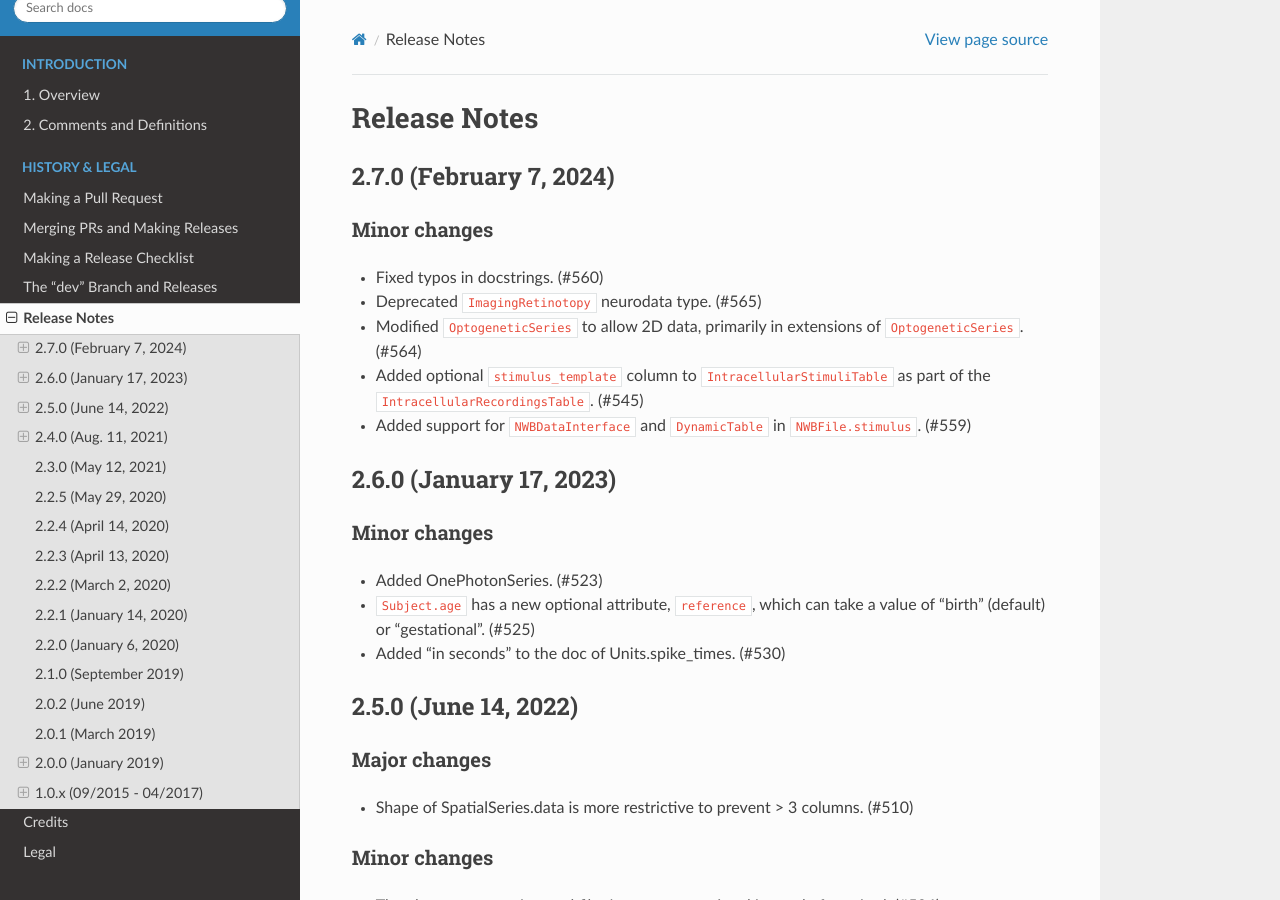
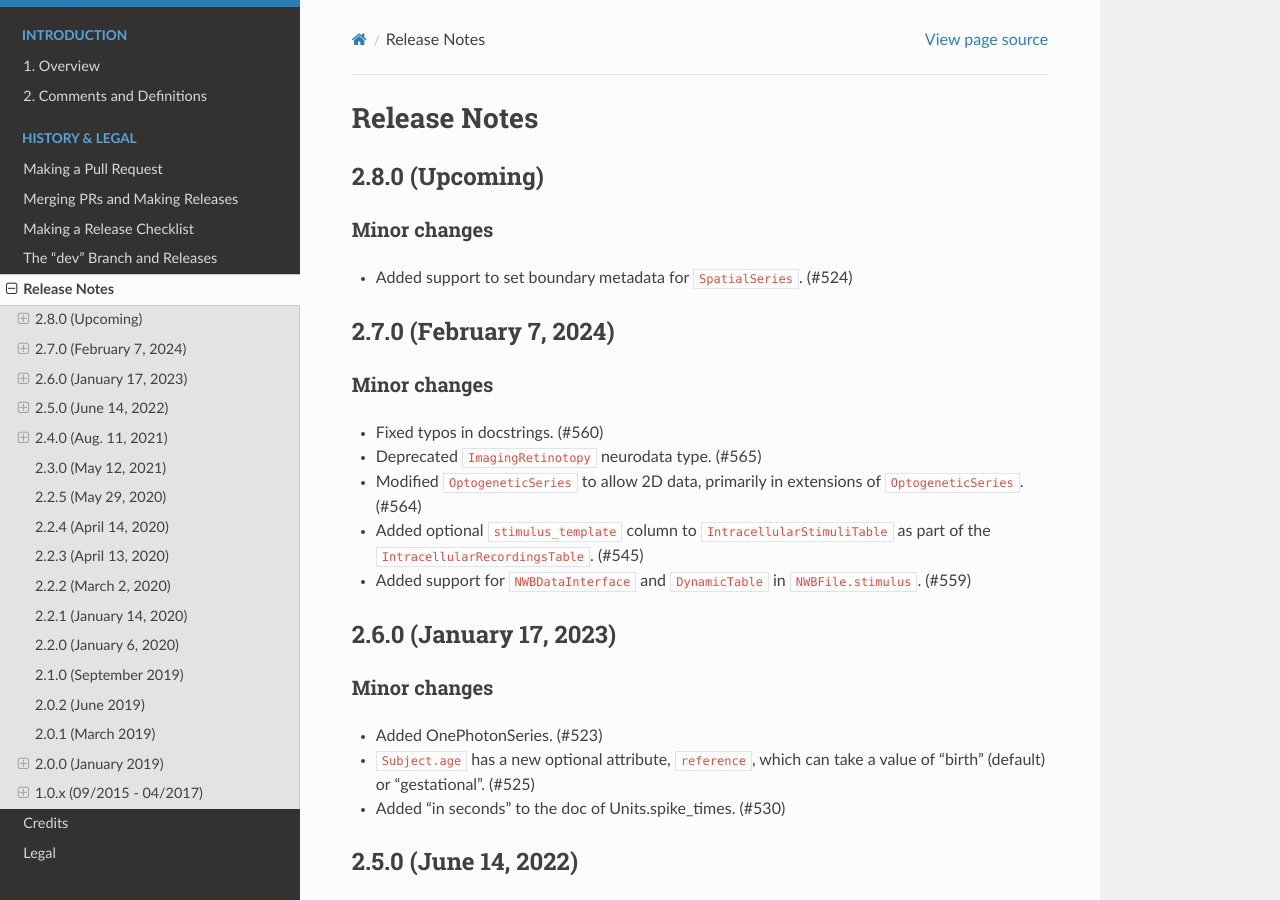
Before and after one commit to NeurodataWithoutBorders/nwb-schema, a Sphinx documentation site: the page built from docs/format/source/format_release_notes.rst, in a window 1280 px wide and 900 px high. Built offline with Sphinx 7.4.7 and the Read the Docs theme 2.0.0, drawn with Linux system fonts in a browser that asks for light colours.

Commit message:
Boundary for SpatialSeries (#567)
* Boundary for SpatialSeries

* float

* learn to spell

* required

* Update PULL_REQUEST_TEMPLATE.md

* Update format_release_notes.rst

* Update format_release_notes.rst

* Update core/nwb.behavior.yaml

Co-authored-by: Ryan Ly <rly@lbl.gov>

* common

* doc

* update version

* Update core/nwb.behavior.yaml

Co-authored-by: Ryan Ly <rly@lbl.gov>

* Update PULL_REQUEST_TEMPLATE.md

* common

* Update .github/PULL_REQUEST_TEMPLATE.md

---------

Co-authored-by: Ryan Ly <rly@lbl.gov>

```diff
--- a/docs/format/source/conf.py
+++ b/docs/format/source/conf.py
@@ -83,9 +83,9 @@ copyright = u'2017-2024, Neurodata Without Borders'
 # built documents.
 #
 # The short X.Y version.
-version = '2.7.0'
+version = '2.8.0-alpha'
 # The full version, including alpha/beta/rc tags.
-release = '2.7.0'
+release = '2.8.0-alpha'
 
 # The language for content autogenerated by Sphinx. Refer to documentation
 # for a list of supported languages.
--- a/docs/format/source/format_release_notes.rst
+++ b/docs/format/source/format_release_notes.rst
@@ -2,6 +2,12 @@
 
 Release Notes
 =============
+
+2.8.0 (Upcoming)
+------------------------
+Minor changes
+^^^^^^^^^^^^^
+- Added support to set boundary metadata for ``SpatialSeries``. (#524)
 
 2.7.0 (February 7, 2024)
 ------------------------
```
Also changed, not shown: .github/PULL_REQUEST_TEMPLATE.md, 2 other files.
